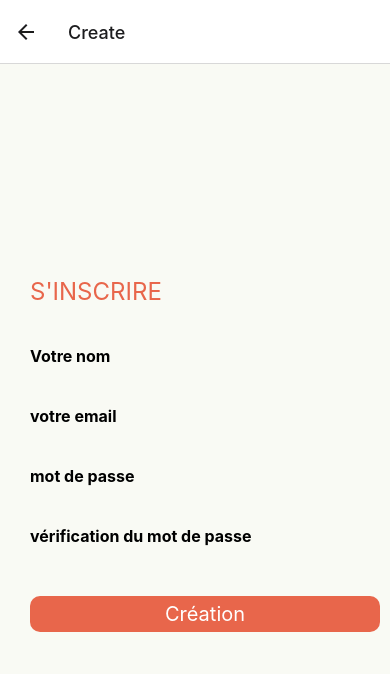
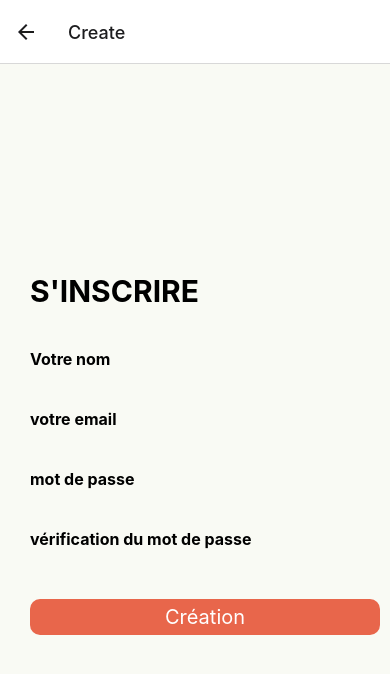
Before and after one commit to Ludoc0de/FormeAlimentaire, a React Native app: screen /Create in a window 390 px wide. Shown: the top 674 px of the page. Built offline with nearby package versions, Linux system fonts and the light colour scheme.

Commit message:
update font

```diff
--- a/screens/Create.js
+++ b/screens/Create.js
@@ -131,8 +131,8 @@ const styles = StyleSheet.create({
   },
   title: {
     // marginTop: 10,
-    fontSize: 24,
-    color: "#E8664B",
+    fontSize: 30,
+    fontWeight: "bold",
   },
   input: {
     fontSize: 16,
```
